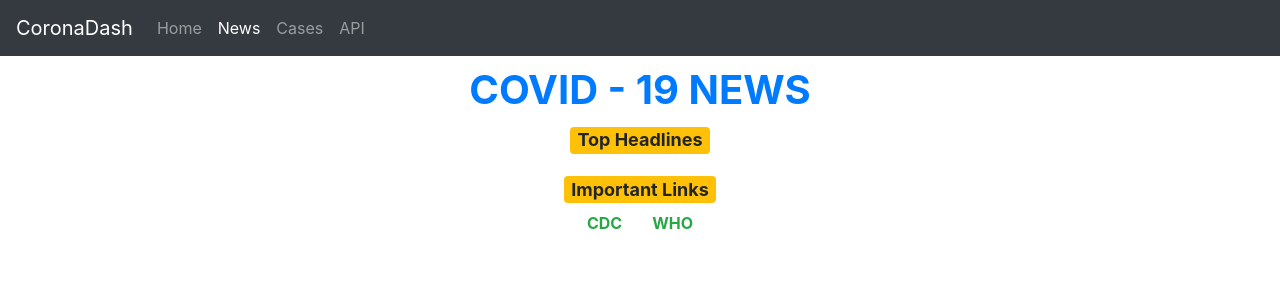
After one commit to aru-jo/corona-dash, a Flask app: template templates/news_view.html in a window 1280 px wide. The commit adds this page. Shown: the top 300 px of the page. Run offline with Flask 2, Linux system fonts and the light colour scheme; the template is opened without the code that fills it, so the values that code supplies are empty; some libraries are stand-ins or nearby versions.

Commit message:
UI, Data Request,  Server changes

```diff
--- a/data_request.py
+++ b/data_request.py
@@ -4,18 +4,50 @@ import pickle
 import requests
 import json
 from datetime import datetime
+import xmltodict
+from newsapi import NewsApiClient
+NEWS_KEY = '324e8b378e9c44b2b4618956325d7307'
+API_ENDPOINT = 'https://services1.arcgis.com/0MSEUqKaxRlEPj5g/arcgis/rest/services/Coronavirus_2019_nCoV_Cases/FeatureServer/2/query?where=1%3D1&outFields=Country_Region,Confirmed,Deaths,Recovered,Last_Update&outSR=4326&f=json'
+TOTAL_CASES_ENDPOINT = 'https://corona-virus-stats.herokuapp.com/api/v1/cases/general-stats'
+CDC_NEWSROOM = 'https://tools.cdc.gov/api/v2/resources/media/132608.rss'
 
-API_ENDPOINT = 'https://services1.arcgis.com/0MSEUqKaxRlEPj5g/arcgis/rest/services/Coronavirus_2019_nCoV_Cases/FeatureServer/2/query?where=1%3D1&outFields=Country_Region,Confirmed,Deaths,Recovered,Last_Update&outSR=4326&f=json'
+def conv_xml_to_json(rss_endpoint):
+    req = requests.get(rss_endpoint)
+    if req.status_code == 200:
+        pre_json = xmltodict.parse(req.text)
+        json_data_enc = json.dumps(pre_json)
+        return json.loads(json_data_enc)
+    else:
+        return False
+
+def latest_cdc_data(rss_endpoint, k):
+    json_data = conv_xml_to_json(rss_endpoint)
+    lst_of_articles = json_data["rss"]["channel"]["item"]
+    print(len(lst_of_articles))
+    for article in lst_of_articles:
+        print(article["title"])
 
 
-def request_data():
-    req = requests.get(API_ENDPOINT)
+
+def request_data(endpoint):
+    req = requests.get(endpoint)
     if req.status_code == 200:
         json_data = req.json()
         return json_data
     else:
         return False
 
+def total_cases(d):
+    return [('Total Cases', d["data"]["total_cases"]),
+            ('Recovered Cases', d["data"]["recovery_cases"]),
+            ('Deaths', d["data"]["death_cases"]),
+            ('Last Updated', d["data"]["last_update"])]
+
+
+def request_news(query):
+    newsapi = NewsApiClient(api_key=NEWS_KEY)
+    top_headlines = newsapi.get_top_headlines(q=query, language='en', page_size=100)
+    return top_headlines
 
 def simplify_data_return(data_ret):
     countries_dict = data_ret["features"]
@@ -37,20 +69,45 @@ def pickle_data_api(data):
     with open('covid_msrt_api.pkl', 'wb') as f_ptr:
         pickle.dump(data, f_ptr)
 
+def pickle_news(news_data):
+    with open('covid_msrt_news.pkl', 'wb') as f_ptr:
+        pickle.dump(news_data, f_ptr)
+
+
+def return_top_k_news_results(data_ret, k):
+    print(len(data_ret["articles"]))
+    lst_of_articles = []
+    top_k_articles = data_ret["articles"][:k]
+    for article in top_k_articles:
+        source = article["source"]["name"]
+        title = article["title"]
+        description = article["description"]
+        url = article["url"]
+        lst_of_articles.append([source, title, description, url])
+    return lst_of_articles
+
 
 if __name__ == '__main__':
     while True:
         now = datetime.now()
         print("Current date and time : ")
         print(now.strftime("%Y-%m-%d %H:%M:%S"))
-        most_recent_data = request_data()
-        print('Data Acquired...')
+        most_recent_data = request_data(API_ENDPOINT)
+        print('Original Data Acquired...')
         simplified_data = simplify_data_return(most_recent_data)
-        print('Data Simplified...')
+        print('Original Data Simplified...')
         pickle_data_api(simplified_data)
         print('API Data Pickled...')
         sorted_data = initial_sort(simplified_data)
-        print('Data Sorted...')
+        print('Display Data Sorted...')
         pickle_data_sorted(sorted_data)
-        print('Data Pickled...')
+        print('Display Data Pickled...')
+        # most_recent_news_data = request_data(NEWS_REQUEST)
+        print('News Data Acquired...')
+        simplify_news = return_top_k_news_results(request_news('COVID'), 20)
+        total_cases_lst = total_cases(request_data(TOTAL_CASES_ENDPOINT))
+        simplify_news.append(total_cases_lst)
+        pickle_news(simplify_news)
+        print('News Data Pickled...')
+        latest_cdc_data(CDC_NEWSROOM, 10)
         time.sleep(3600)
--- a/server.py
+++ b/server.py
@@ -17,8 +17,17 @@ if __name__ == '__main__':
 
 	@app.route('/', methods=['GET'])
 	def home_page():
-		return "<h1> NOW SERVING COVID-19 FLASK PYTHON API </h1>"
-
+		if os.path.isfile(os.path.join(os.getcwd(), 'covid_msrt_news.pkl')):
+			with open('covid_msrt_news.pkl', 'rb') as f_ptr:
+				covid_news_data = pickle.load(f_ptr)
+		else:
+			return "<h2> PICKLE FILE NOT PRESENT IN DIRECTORY </h2>"
+		if os.path.isfile(os.path.join(os.getcwd(), 'covid_msrt_sort.pkl')):
+			with open('covid_msrt_sort.pkl', 'rb') as f_ptr:
+				covid_news_sort = pickle.load(f_ptr)
+		else:
+			return "<h2> PICKLE FILE NOT PRESENT IN DIRECTORY </h2>"
+		return render_template('index.html', total_cases = covid_news_data[-1], covid_news_sort=covid_news_sort)
 
 	@app.route('/display', methods=['GET'])
 	def display_data():
@@ -52,4 +61,14 @@ if __name__ == '__main__':
 			return "<h2> PICKLE FILE NOT PRESENT IN DIRECTORY </h2>"
 		return jsonify(covid_data)
 
+	@app.route('/news', methods=['GET'])
+	def get_news():
+		if os.path.isfile(os.path.join(os.getcwd(), 'covid_msrt_news.pkl')):
+			with open('covid_msrt_news.pkl', 'rb') as f_ptr:
+				covid_news_data = pickle.load(f_ptr)
+		else:
+			return "<h2> PICKLE FILE NOT PRESENT IN DIRECTORY </h2>"
+		return render_template('news_view.html', news_data = covid_news_data, length=len(covid_news_data))
+
+
 	app.run(host='0.0.0.0')
--- /dev/null
+++ b/static/css/stylesheet.css
@@ -0,0 +1,15 @@
+h1
+{
+	margin-top: 10px;
+	margin-bottom: 10px;
+
+}
+.custom-scroll {
+position: relative;
+height: 400px;
+overflow: auto;
+}
+
+.scroll-y {
+display: block;
+}
--- /dev/null
+++ b/templates/news_view.html
@@ -0,0 +1,47 @@
+<!DOCTYPE html>
+<html>
+<head>
+	<title>COVID - 19 NEWS</title>
+	<meta charset="utf-8">
+    <meta name="viewport" content="width=device-width, initial-scale=1, shrink-to-fit=no">
+	<link rel="stylesheet" href="https://stackpath.bootstrapcdn.com/bootstrap/4.3.1/css/bootstrap.min.css" integrity="sha384-ggOyR0iXCbMQv3Xipma34MD+dH/1fQ784/j6cY/iJTQUOhcWr7x9JvoRxT2MZw1T" crossorigin="anonymous">
+	<link rel="stylesheet" href="static/css/stylesheet.css">
+	<script src="https://ajax.googleapis.com/ajax/libs/jquery/3.1.0/jquery.min.js"></script>
+	<script src="{{ url_for('static', filename='js/sorttable.js') }}"></script>
+</head>
+<body>
+<nav class="navbar navbar-expand-lg navbar-dark bg-dark">
+  <a class="navbar-brand" href="#">CoronaDash</a>
+  <button class="navbar-toggler" type="button" data-toggle="collapse" data-target="#navbarNavAltMarkup" aria-controls="navbarNavAltMarkup" aria-expanded="false" aria-label="Toggle navigation">
+    <span class="navbar-toggler-icon"></span>
+  </button>
+  <div class="collapse navbar-collapse" id="navbarNavAltMarkup">
+    <div class="navbar-nav">
+      <a class="nav-item nav-link" href="/">Home</a>
+      <a class="nav-item nav-link active" href="/news">News</a>
+      <a class="nav-item nav-link" href="/display">Cases</a>
+      <a class="nav-item nav-link" href="/api">API</a>
+    </div>
+  </div>
+</nav>
+<div class="text-primary" align="center">
+	<h1><strong> COVID - 19 NEWS </strong></h1>
+</div>
+<div class="row-sm-auto" align="center">
+	<h4><span class="badge badge-warning">Top Headlines</span></h4>
+</div>
+{% for i in range(0, length-1) %}
+<div class="row justify-content-center">
+	<div class="col-sm-auto"><a href="{{ news_data[i][3] }}">{{ news_data[i][1] }}</a></div>
+	<div class="col-sm-auto"><span class="badge badge-success">{{ news_data[i][0] }}</span></div>
+</div>
+{% endfor %}
+<div class="row-sm-auto" align="center" style="margin-top: 20px;">
+	<h4><span class="badge badge-warning">Important Links</span></h4>
+</div>
+<div class="row justify-content-center">
+	<div class="col-sm-auto"> <a href= "https://www.cdc.gov/coronavirus/2019-ncov/index.html" class="text-success"><strong>CDC</strong></a></div>
+	<div class="col-sm-auto"> <a href="https://www.who.int/emergencies/diseases/novel-coronavirus-2019" class="text-success"><strong>WHO</strong></a></div>
+</div>
+</body>
+</html>
```
Also changed, not shown: templates/index.html (added, +46 -0 lines), templates/table_view.html (+24 -7 lines), templates/base.html (added), 2 other files.
